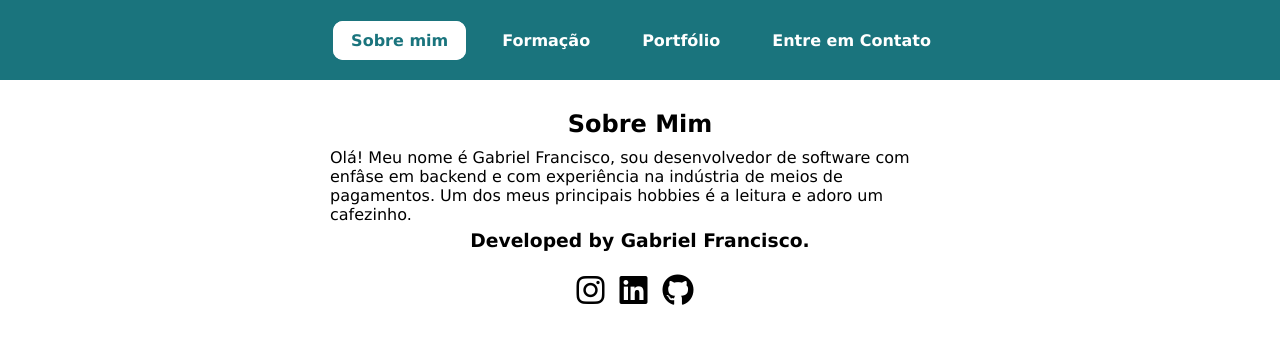
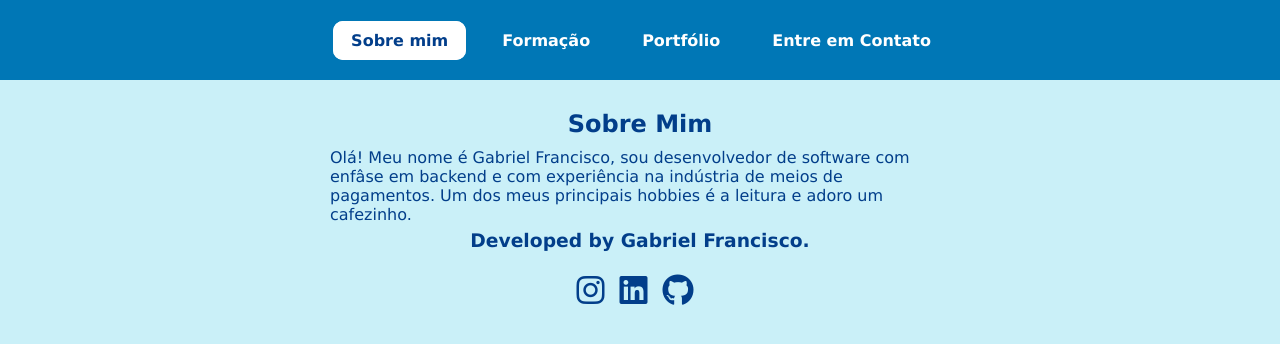
Before and after one commit to Gah2k0/Uninter-trabalho-aplicacoes-web-moveis, a plain HTML site: page index.html in a window 1280 px wide. Drawn offline with Linux system fonts and the light colour scheme.

Commit message:
changing collors to blue

```diff
--- a/style.css
+++ b/style.css
@@ -16,10 +16,11 @@
     margin: 0;
     padding: 0;
     box-sizing: border-box;
+    color: var(--dark-blue);
 }
 
 body {
-    background-color: var(--branco);
+    background-color: var(--pale-blue);
     font-family: Verdana, Geneva, Tahoma, sans-serif;
 }
 
@@ -33,7 +34,7 @@ header {
     width: 100%;
     height: 5rem;
     align-content: center;
-    background-color: var(--azul-agua);
+    background-color: var(--medium-blue);
     margin-bottom: 30px;
 }
 
@@ -65,14 +66,14 @@ li a {
 
 li a:hover {
     background-color: var(--branco);
-    color: var(--azul-agua);
+    color: var(--dark-blue);
     border-radius: 10px;
     transition: ease-in-out 0.1s;
 }
 
 .ativo {
     background-color: var(--branco);
-    color: var(--azul-agua);
+    color: var(--dark-blue);
     border: 2px solid var(--branco);
     border-radius: 10px;
 }
```
